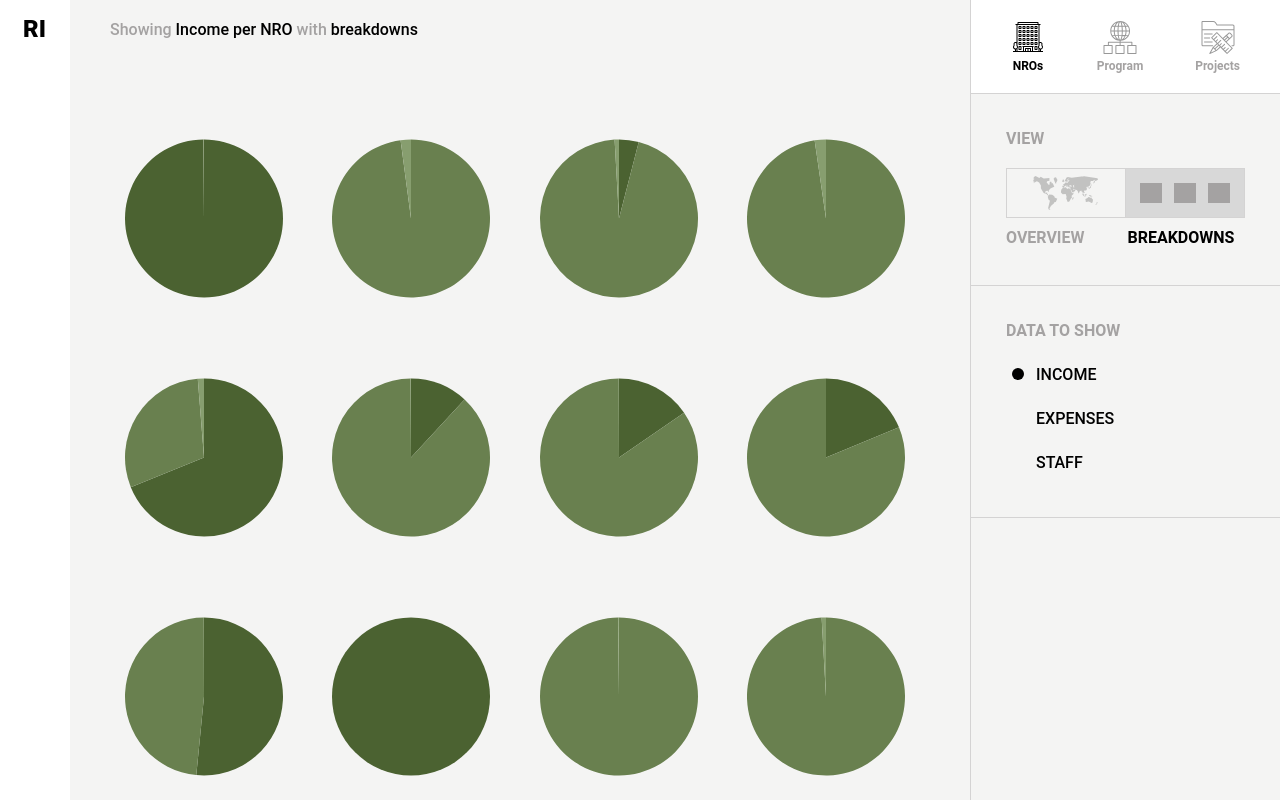
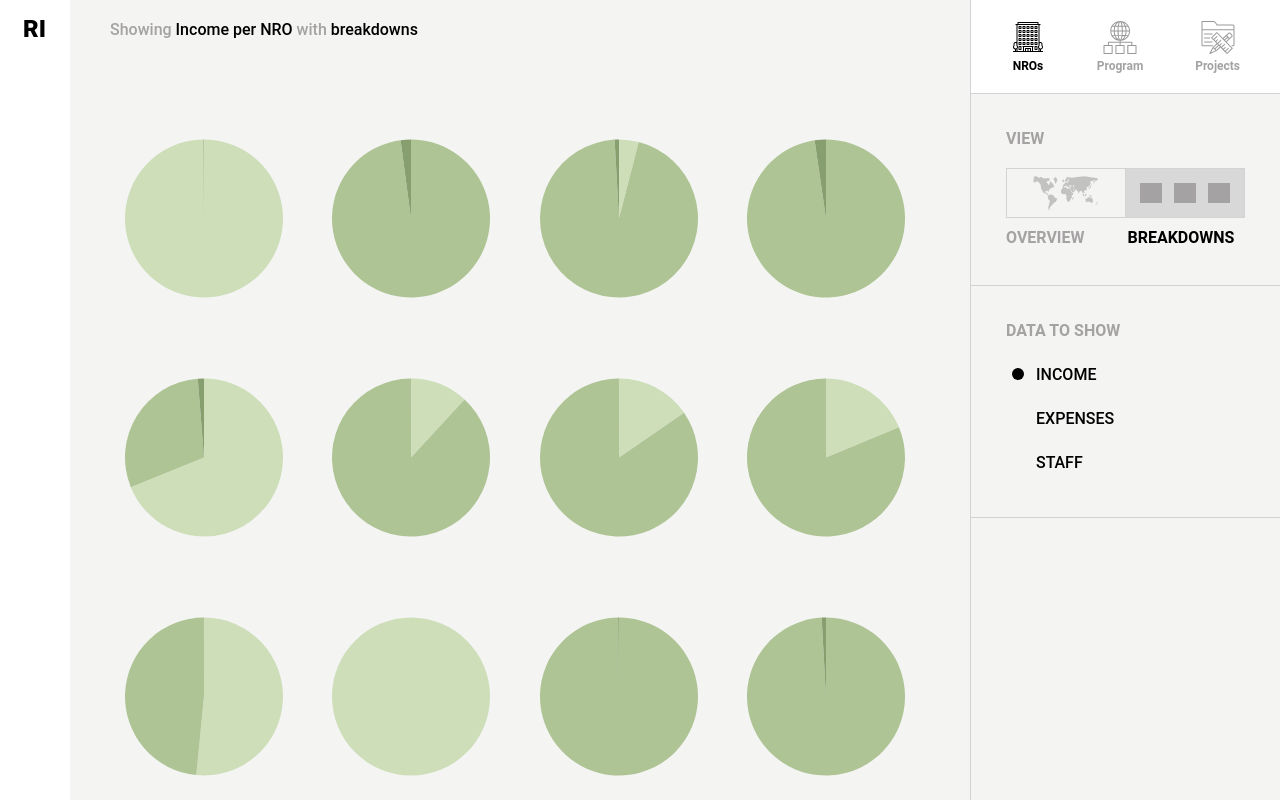
Before and after one commit to Arpo87/https-github.com-vanishing-point-studio-gp-resource, a React (Create React App) app in the folder frontend/: page /breakdowns in a window 1280 px wide. Shown: the top 800 px of the page. Built offline with nearby package versions, Linux system fonts and the light colour scheme; what webfontloader would draw is missing.

Commit message:
Scroll styling

```diff
--- a/frontend/src/components/app/App.scss
+++ b/frontend/src/components/app/App.scss
@@ -21,6 +21,8 @@ body {
 
 #root {
   min-height: 100%;
+  height: 100%;
+  max-height: 100%;
   display: flex;
 }
 
--- a/frontend/src/components/app/Base.scss
+++ b/frontend/src/components/app/Base.scss
@@ -31,3 +31,12 @@ i {
   background-size: contain;
   background-repeat: no-repeat;
 }
+
+// Scroll
+.vertical-scroll-container {
+  overflow-y: auto;
+  -webkit-overflow-scrolling: touch;
+  flex-grow: 1;
+  display: flex;
+  flex-direction: column;
+}
--- a/frontend/src/components/pages/NroPage.jsx
+++ b/frontend/src/components/pages/NroPage.jsx
@@ -9,6 +9,7 @@ const NroPage = ({ location }) => {
   const dataSelectionCapitalized = dataSelection.charAt(0).toUpperCase() + dataSelection.slice(1)
   const breakdowns = location.pathname === '/breakdowns'
   return (
+    <div className="vertical-scroll-container">
       <div className="nro-page">
         <h1>
           <span className="light">Showing </span>
@@ -18,6 +19,7 @@ const NroPage = ({ location }) => {
         </h1>
         {breakdowns ? <PieGrid /> : <Map />}
       </div>
+    </div>
   )
 }
 
--- a/frontend/src/components/pies/PieChart.scss
+++ b/frontend/src/components/pies/PieChart.scss
@@ -12,11 +12,11 @@
     left: 0;
 
     path:nth-child(1) {
-      fill: $green-1;
+      fill: $green-5;
     }
 
     path:nth-child(2) {
-      fill: $green-2;
+      fill: $green-4;
     }
 
     path:nth-child(3) {
@@ -24,11 +24,11 @@
     }
 
     path:nth-child(4) {
-      fill: $green-4;
+      fill: $green-2;
     }
 
     path:nth-child(5) {
-      fill: $green-5;
+      fill: $green-1;
     }
   }
 }
```
Lines whose indentation alone changed are shown as unchanged.
